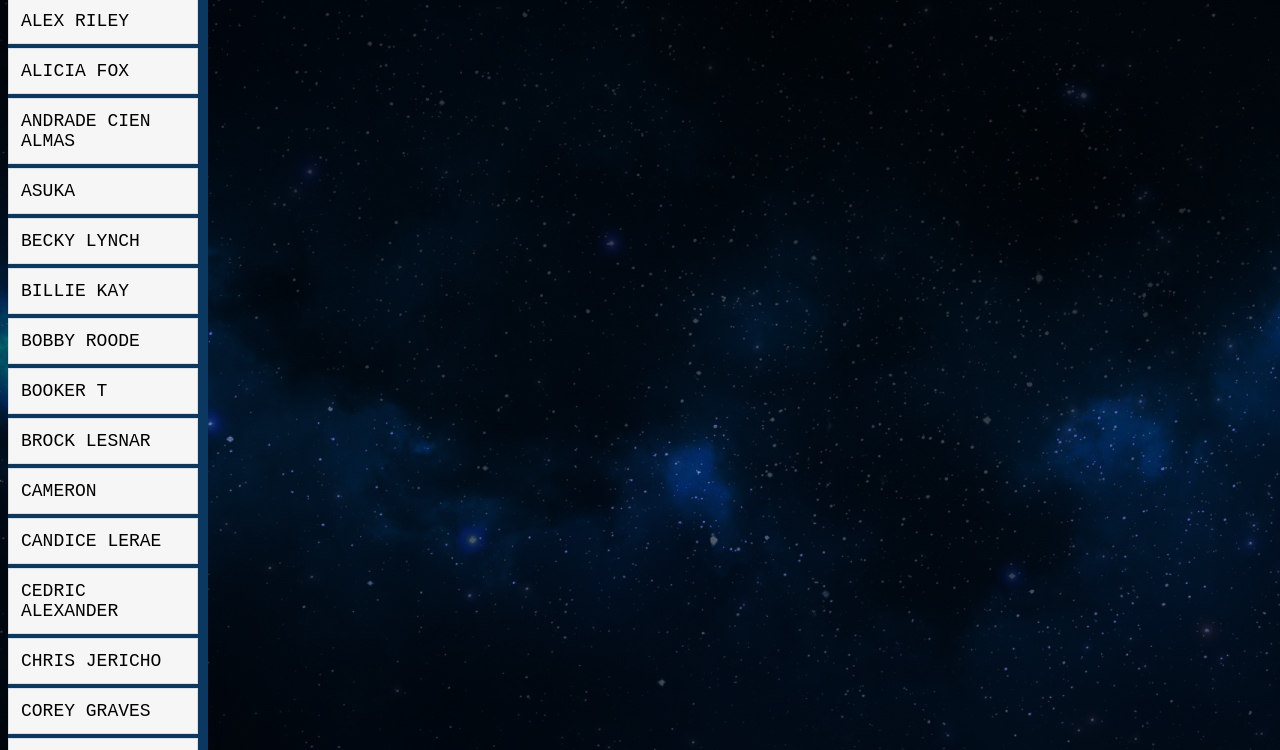
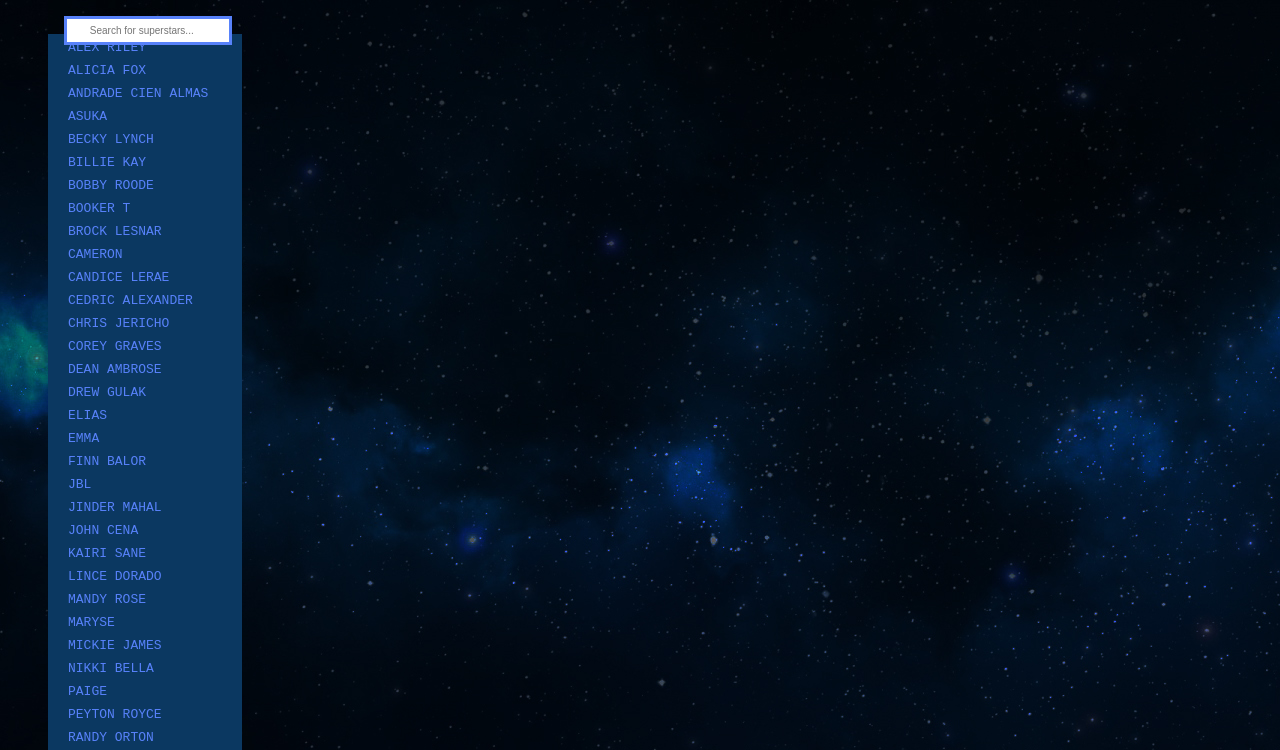
Before and after one commit to KarotaKid/UWF, a plain HTML site: page roster.html in a window 1280 px wide. Shown: the part 160-910 px from the top of the page. Drawn offline with Linux system fonts and the light colour scheme.

Commit message:
list search complete

```diff
--- a/roster.html
+++ b/roster.html
@@ -68,10 +68,6 @@
       <li><a href="roster/zackryder.html" class="wrestler">Zack Ryder</a></li>
     </ul>
 
-<div id=--"wndlist">
-
-</div>
-
 </body>
 
 <script>
--- a/st1.css
+++ b/st1.css
@@ -3,7 +3,9 @@ head {
 }
 
 body {
-
+  background-image:"bgstar.jpg";
+  background-repeat: no-repeat;
+  background-attachment: fixed;
 }
 
 .maintitle {
@@ -35,7 +37,7 @@ body {
 }
 
 .menu:visited {
-  color: #5882FA;
+  color: #A9D0F5;
 }
 
 #roster { transform: translateX(-50%);
@@ -58,7 +60,7 @@ li {
   }
 
 .wrestler { padding-left: 20px;
-  font-family: monospace; transform-origin: center;
+  font-family: monospace; transform-origin: left;
   color: #5882FA; text-transform: uppercase; text-decoration: none;
 }
 
@@ -71,35 +73,13 @@ li {
   color: #5882FA;
 }
 
-#myInput {
-    background-image: url('/css/searchicon.png'); /* Add a search icon to input */
-    background-position: 10px 12px; /* Position the search icon */
-    background-repeat: no-repeat; /* Do not repeat the icon image */
-    width: 100%; /* Full-width */
-    font-size: 16px; /* Increase font-size */
-    padding: 12px 20px 12px 40px; /* Add some padding */
-    border: 1px solid #ddd; /* Add a grey border */
-    margin-bottom: 12px; /* Add some space below the input */
+#myInput { position: absolute; left: 5%; top: 22%;
+    font-size: 10px;
+    padding: 6px 10px 6px 20px;
+    border: 3px solid #5882FA; /* Add a grey border */
+    margin-bottom: -17px; /* Add some space below the input */
 }
 
 #myUL {
-    /* Remove default list styling */
-    list-style-type: none;
-    padding: 0;
-    margin: 0;
+  margin-top: 120px;
 }
-
-#myUL li a {
-    border: 1px solid #ddd; /* Add a border to all links */
-    margin-top: -1px; /* Prevent double borders */
-    background-color: #f6f6f6; /* Grey background color */
-    padding: 12px; /* Add some padding */
-    text-decoration: none; /* Remove default text underline */
-    font-size: 18px; /* Increase the font-size */
-    color: black; /* Add a black text color */
-    display: block; /* Make it into a block element to fill the whole list */
-}
-
-#myUL li a:hover:not(.header) {
-    background-color: #eee; /* Add a hover effect to all links, except for headers */
-}
```
Also changed, not shown: index.html (+1 -1 lines), roster/alexriley.html (deleted, +0 -1 lines).
